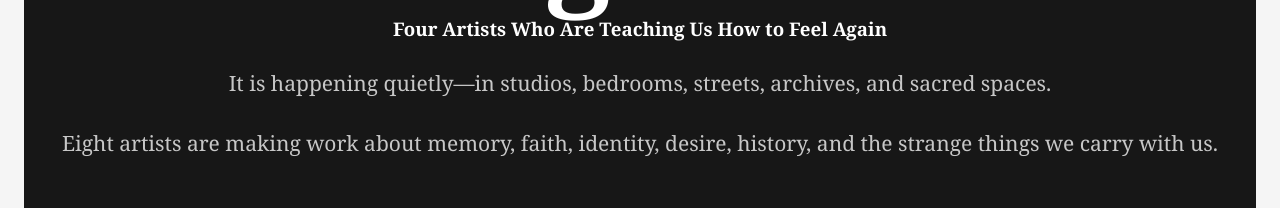
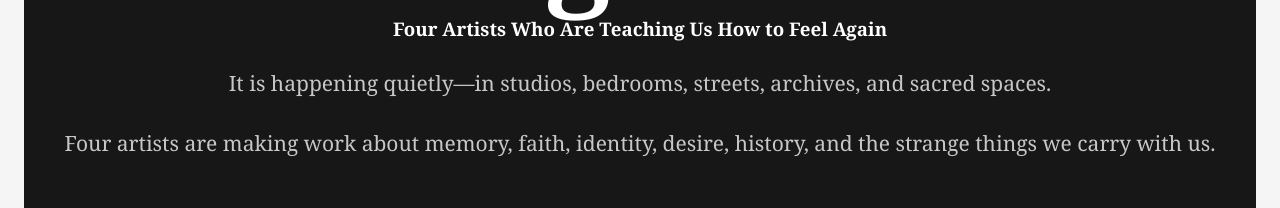
Before and after one commit to muhammedalimi/art-all-day-editorial, a React (Vite) app: page / in a window 1280 px wide. Shown: the part 1920-2128 px from the top of the page. Built offline with nearby package versions, Linux system fonts and the light colour scheme.

Commit message:
Updated departments

```diff
--- a/src/data/issues.ts
+++ b/src/data/issues.ts
@@ -305,7 +305,7 @@ export const issues: Issue[] = [
     openingStatement: [
       'It is happening quietly—in studios, bedrooms, streets, archives, and sacred spaces.',
 
-      'Eight artists are making work about memory, faith, identity, desire, history, and the strange things we carry with us.',
+      'Four artists are making work about memory, faith, identity, desire, history, and the strange things we carry with us.',
     ],
   },
 
```
